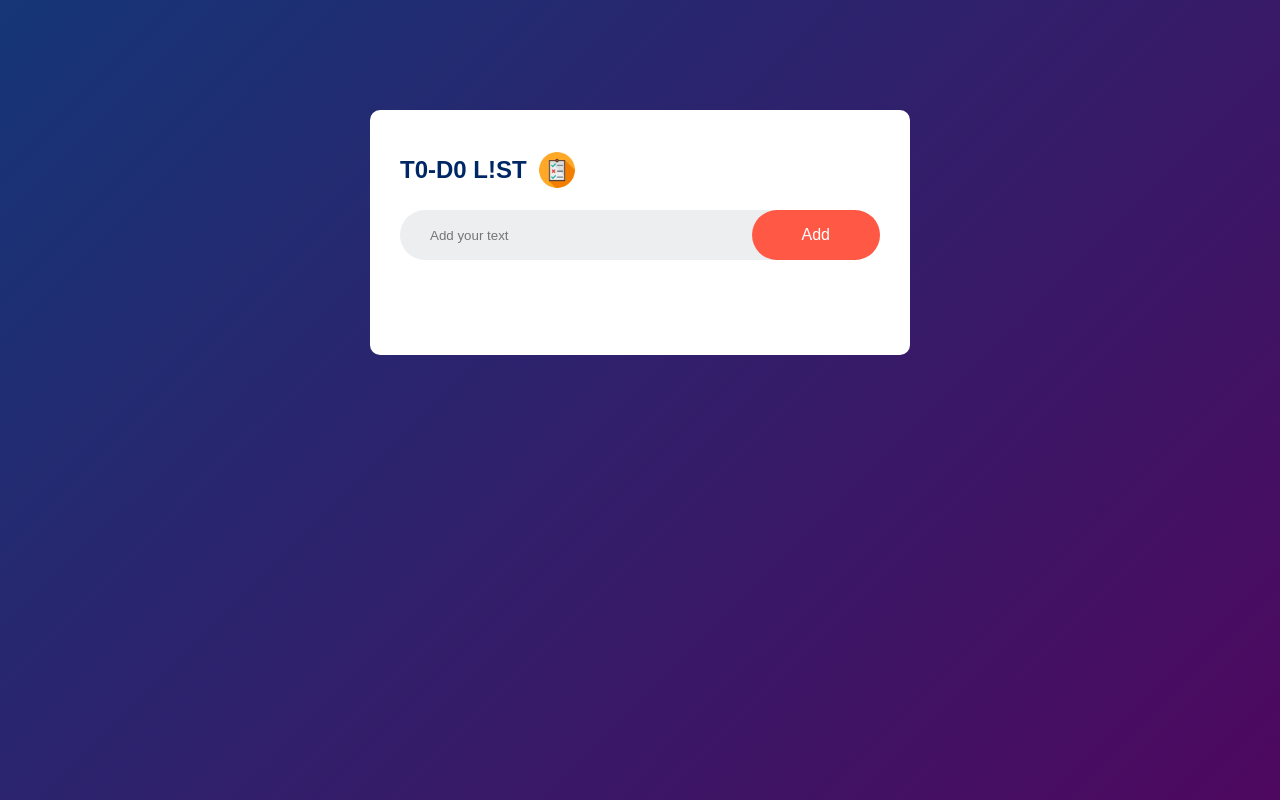
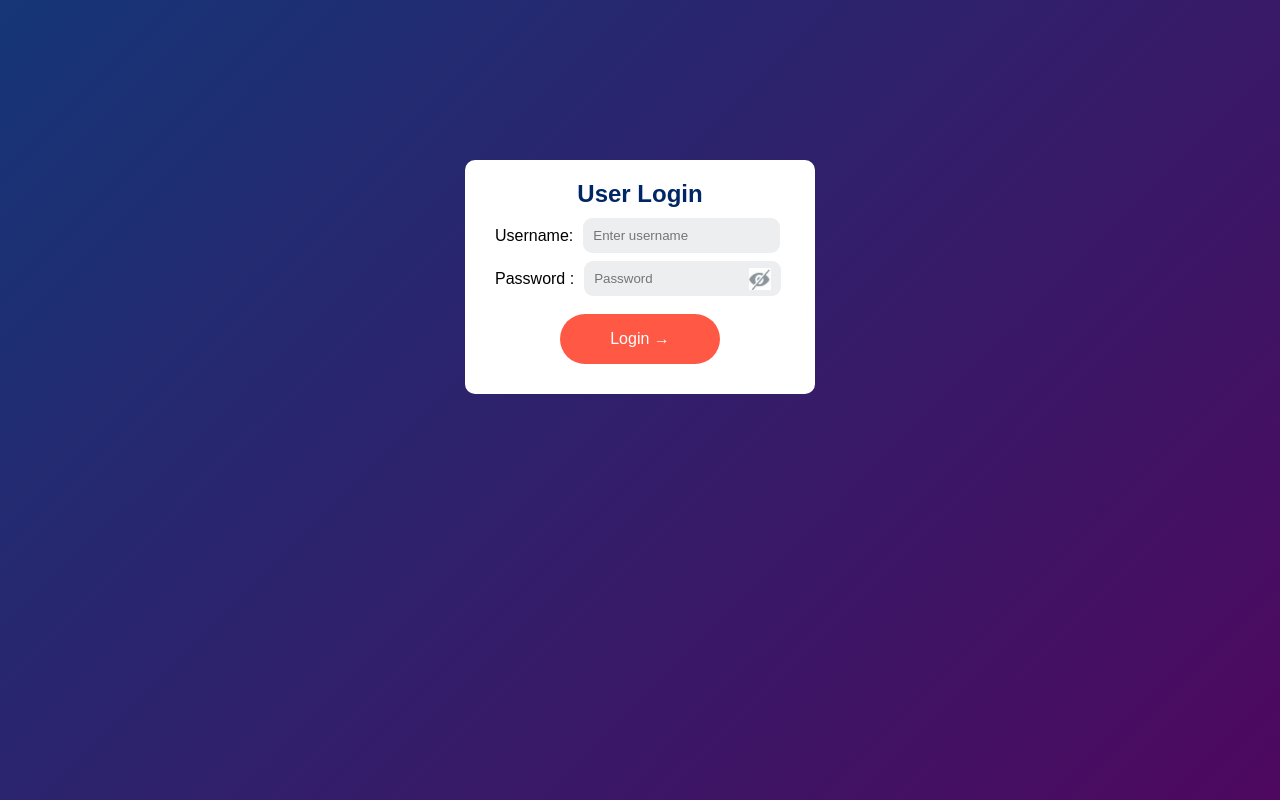
Before and after one commit to AdwaithAswan/ToDoApp, a plain HTML site: page code/index.html in a window 1280 px wide. Drawn offline with Linux system fonts and the light colour scheme.

Commit message:
commit#3: Added login page

```diff
--- a/code/index.html
+++ b/code/index.html
@@ -3,22 +3,26 @@
 <head>
     <meta charset="UTF-8">
     <meta name="viewport" content="width=device-width, initial-scale=1.0">
-    <title>WH4T-T0-D0-APP!</title>
+    <title>Login | WH4T-T0-D0!</title>
     <link rel="stylesheet" href="style.css">
 </head>
 <body>
-    <div class="container">
-        <div class="to-do-app">
-            <h2>T0-D0 L!ST <img src="../files/icon.png" alt="img"></h2>
-            <div class="row">
-                <input type="text" id="input-box" placeholder="Add your text">
-                <button onclick="addTask()">Add</button>
+    <div class="loginPage">
+        <div class="loginBox">
+            <h2>User Login</h2>
+        <div class="user">
+            <div class="form-row">
+                <label for="userName">Username:</label>
+                <input type="text", id="userName" placeholder="Enter username">
             </div>
-            <ul id="list-container">
-               <!-- <li class="checked">Task 1</li>
-                <li>Task 2</li>
-                <li>Task 3</li> -->
-            </ul>
+
+            <div class="form-row password-wrapper">
+                <label for="password"> Password :</label>
+                <input type="text", id="password" placeholder="Password">
+                <img src="../files/closed.jpg" id="togglePassword" class="eye-icon" onclick="togglePassword()">
+            </div>
+            <button id="login-button" onclick="info()">Login &#8594;</button>
+        </div>
         </div>
     </div>
     <script src="script.js"></script>
--- a/code/script.js
+++ b/code/script.js
@@ -1,3 +1,33 @@
+// -- Login Page --
+const userName=document.getElementById("userName");
+const password=document.getElementById("password");
+
+function info(){
+    if(userName === '' || password === ''){
+        alert("Enter info to proceed")
+    }
+    else{
+        window.location.href = "homePage.html";
+    }
+}
+function togglePassword() {
+    const passwordInput = document.getElementById("password");
+    const eyeIcon = document.getElementById("togglePassword");
+
+    if (passwordInput.type === "password") {
+        passwordInput.type = "text";
+        eyeIcon.src = "files/eye-open.png";
+    } else {
+        passwordInput.type = "password";
+        eyeIcon.src = "files/eye-closed.png";
+    }
+}
+
+// function saveInfo(){
+
+// }
+
+// -- Main Page --
 const inputBox=document.getElementById("input-box");
 const listContainer=document.getElementById("list-container");
 
--- a/code/style.css
+++ b/code/style.css
@@ -1,3 +1,75 @@
+/* login page */
+.loginPage{
+    width: 100%;
+    min-height: 100vh;
+    background: linear-gradient(135deg, #153677, #4e085f);
+    padding: 10px;
+
+}
+.loginBox{
+    width:100%;
+    max-width:350px;
+    background: white;
+    margin: 150px auto 20px;
+    padding: 20px 30px 20px;
+    border-radius: 10px;
+    text-align: center;
+}
+
+.loginBox h2{
+    color: #002765;
+    text-align: center;
+    margin-bottom: 10px;
+}
+
+.user{
+    display: flex;
+    flex-direction: column;
+    gap: 8px;
+    align-items: flex-start;
+}
+
+.form-row{
+    display: flex;
+    align-items: center;
+    gap: 10px;
+
+}
+
+.form-row input {
+    background: #edeef0;
+    border-radius: 9px;
+    border: none;
+    outline: none;
+    width: 100%;
+}
+
+.password-wrapper {
+    position: relative;
+    display: flex;
+}
+
+.password-wrapper input {
+    padding-right: 10px;
+}
+
+.eye-icon {
+    position: absolute;
+    right: 10px;
+    top: 50%;
+    transform: translateY(-50%);
+    width: 22px;
+    height: 22px;
+    cursor: pointer;
+}
+
+#login-button{
+  display: block;
+  margin: 10px auto;
+}
+
+
+/*main Page*/
 *{
     margin: 0;
     padding: 0;
```
Also changed, not shown: code/homePage.html (added, +27 -0 lines), files/closed.jpg (added), files/open.jpg (added).
